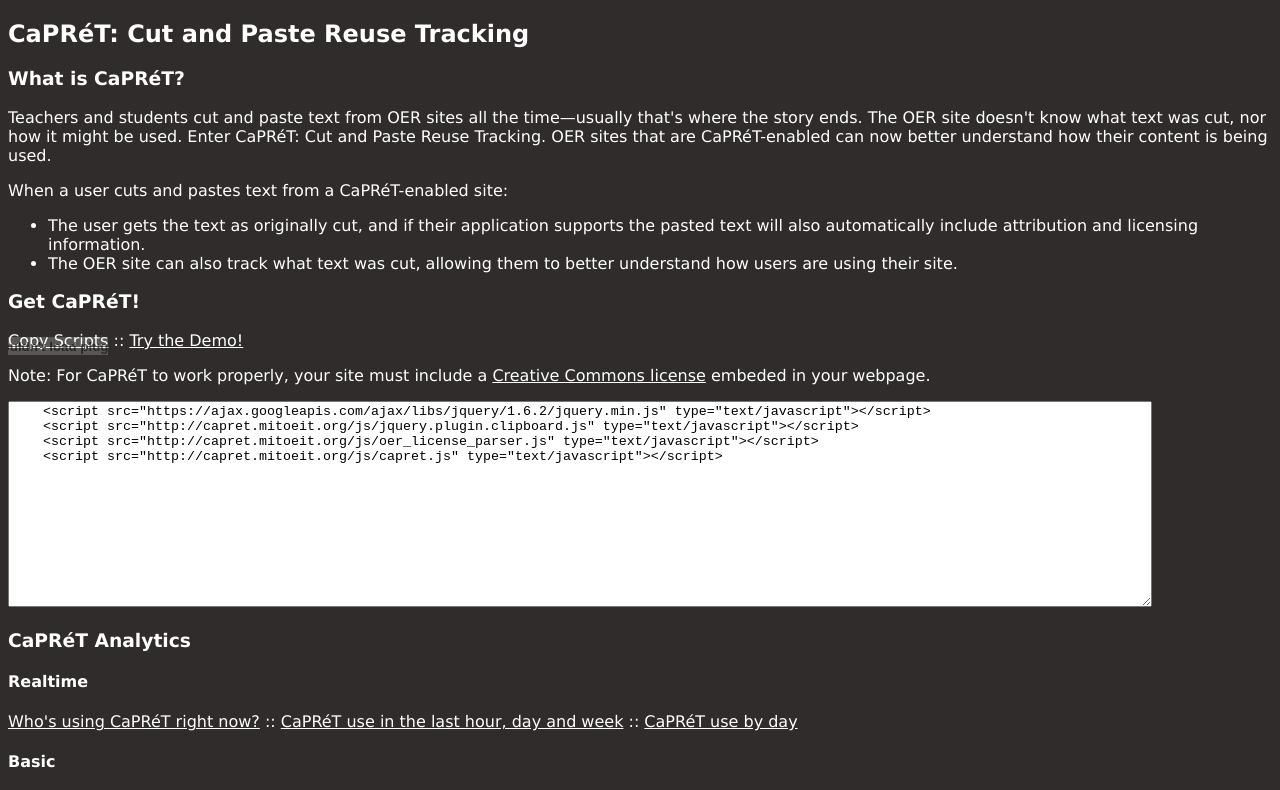
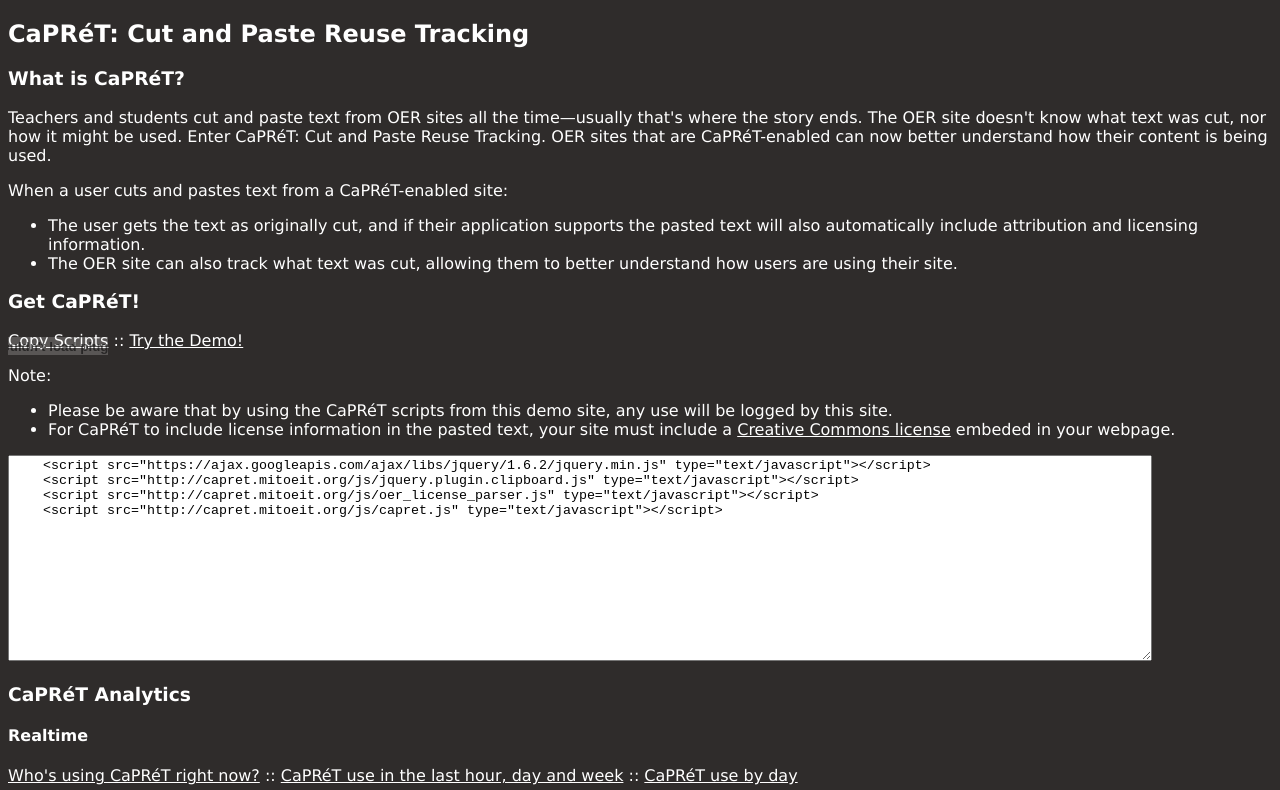
Before and after one commit to tatemae/capret, a website: page public/index.html in a window 1280 px wide. Shown: the top 790 px of the page. Drawn offline with Linux system fonts and the light colour scheme.

Commit message:
update to include note about recording use data when using the scripts from this site

```diff
--- a/public/index.html
+++ b/public/index.html
@@ -25,7 +25,12 @@
 
     <p><a id="copy-scripts" href="#">Copy Scripts</a> :: <a id="view-demo" href="demo.html">Try the Demo!</a></p>
 
-	<p>Note: For CaPR&#233;T to work properly, your site must include a <a href="http://creativecommons.org/choose/">Creative Commons license</a> embeded in your webpage.</p>
+    <p>Note:
+    <ul>
+        <li>Please be aware that by using the CaPR&#233;T scripts from this demo site, any use will be logged by this site.</li>
+        <li>For CaPR&#233;T to include license information in the pasted text, your site must include a <a href="http://creativecommons.org/choose/">Creative Commons license</a> embeded in your webpage.</li>
+    </ul>
+    </p>
     <!--<p>Copy and paste the script below into your website to track OER Usage:</p>-->
     <textarea id="capret-scripts">
     <script src="https://ajax.googleapis.com/ajax/libs/jquery/1.6.2/jquery.min.js" type="text/javascript"></script>
```
